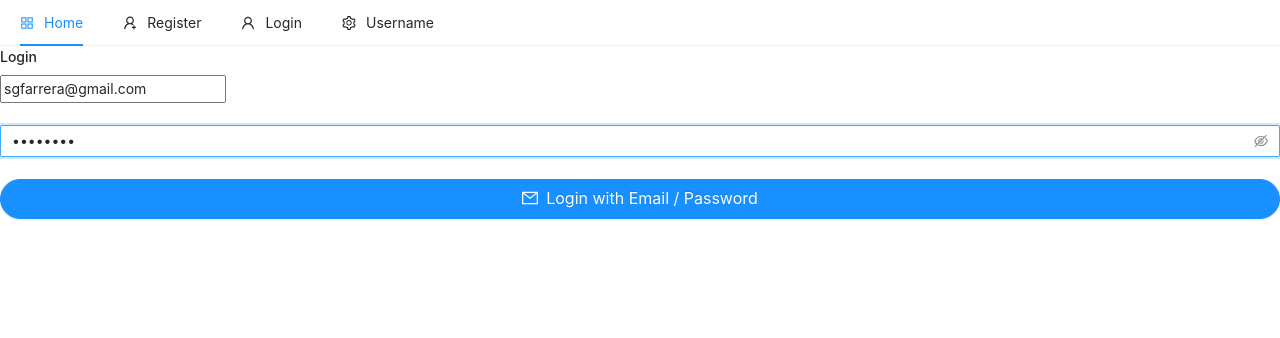
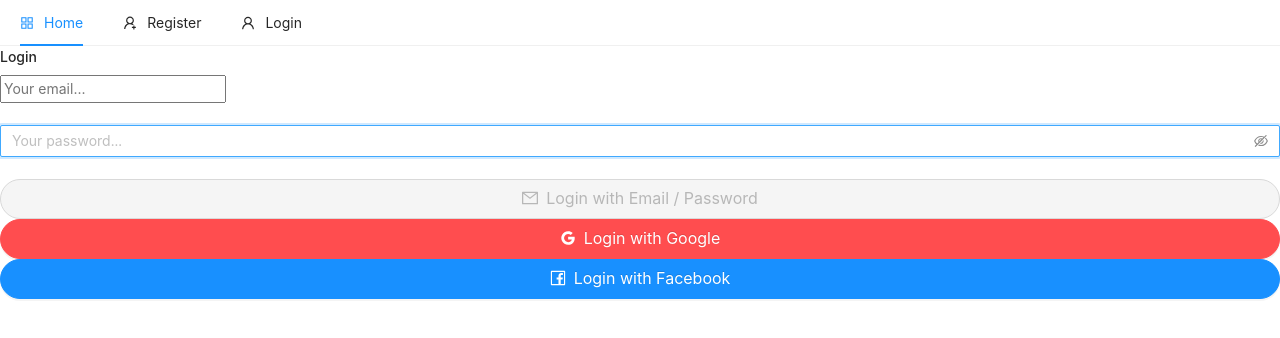
Before and after one commit to SaulAugusto115/MernEcommerce, a React (Create React App) app in the folder client/: page /login in a window 1280 px wide. Shown: the top 338 px of the page. Built offline with nearby package versions, Linux system fonts and the light colour scheme; no server answers.

Commit message:
Login with Google and Facebook and Conditional REndering Added

```diff
--- a/client/src/App.js
+++ b/client/src/App.js
@@ -37,6 +37,7 @@
           type: 'LOGGED_IN_USER',
           payload: {
             email: user.email,
+            displayName:user.displayName,
             token: idTokenResult.token
 
           }
--- a/client/src/components/nav/Header.js
+++ b/client/src/components/nav/Header.js
@@ -3,7 +3,7 @@
 import { AppstoreOutlined, SettingOutlined,UserOutlined,UserAddOutlined, LogoutOutlined } from '@ant-design/icons';
 import {Link} from 'react-router-dom';
 import firebase from 'firebase';
-import {useDispatch} from 'react-redux';
+import {useDispatch, useSelector} from 'react-redux';
 import {useHistory} from 'react-router-dom';
 
 const { SubMenu, Item } = Menu;
@@ -12,6 +12,10 @@
     const [current, setCurrent] = useState('home');
 
     let dispatch = useDispatch();
+
+    let {user} = useSelector((state) => ({...state}))
+
+
     let history = useHistory();
 
     const handleClick = (e) =>{
@@ -34,20 +38,34 @@
         <Menu onClick={handleClick} selectedKeys={[current]} mode="horizontal">
 
         <Item key="home" icon={<AppstoreOutlined />}>
+         {/* <Link to="/">Home - {JSON.stringify(user)}</Link> */}
           <Link to="/">Home</Link>
         </Item>
+
+        {!user && (
 
            <Item key="register" icon={<UserAddOutlined />} className="float-right">
             <Link to="/register">Register</Link>
             </Item>
+
+        )}
+
+       {!user && (
+
 
         <Item key="login" icon={<UserOutlined />} className="float-right">
         <Link to="/login">Login</Link>
         </Item>
 
 
+       )}
 
-        <SubMenu key="SubMenu" icon={<SettingOutlined />} title="Username">
+
+
+        {user && (
+
+
+        <SubMenu key="SubMenu" icon={<SettingOutlined />} title={user.email && user.email.split('@')[0]} className="float-right">
 
         <Item key="setting:1">Option 1</Item>
         <Item key="setting:2">Option 2</Item>
@@ -56,6 +74,11 @@
 
         </SubMenu>
 
+
+        )}
+
+
+
       </Menu>
     );
 };
--- a/client/src/pages/auth/Login.js
+++ b/client/src/pages/auth/Login.js
@@ -1,8 +1,8 @@
 import React,{useState} from 'react';
-import {auth} from '../../firebase';
+import {auth, googleAuthProvider, facebookAuthProvider} from '../../firebase';
 import {toast, ToastContainer} from 'react-toastify';
 import { Input, Space, Button } from 'antd';
-import { EyeInvisibleOutlined, EyeTwoTone,MailOutlined } from '@ant-design/icons';
+import { EyeInvisibleOutlined, EyeTwoTone,MailOutlined,GoogleOutlined,FacebookOutlined } from '@ant-design/icons';
 import {useDispatch} from 'react-redux';
 
 const {Password} = Input;
@@ -10,8 +10,8 @@
 
 const Login = ({history}) =>{
 
-const [email,setEmail] = useState("sgfarrera@gmail.com");
-const [password,setPassword] = useState("12345678");
+const [email,setEmail] = useState("");
+const [password,setPassword] = useState("");
 const [loading,setLoading] = useState(false);
 
 const dispatch = useDispatch();
@@ -34,6 +34,7 @@
         type: "LOGGED_IN_USER",
         payload:{
             email: user.email,
+            displayName: user.displayName,
             token: idTokenResult.token
         }
     });
@@ -48,6 +49,50 @@
  }
 
 };
+
+const googleLogin = async () =>{
+    auth.signInWithPopup(googleAuthProvider)
+    .then( async (result) =>{
+        const {user} = result
+        const idTokenResult = await user.getIdTokenResult()
+
+        dispatch({
+            type: "LOGGED_IN_USER",
+            payload: {
+                email: user.email,
+                token: idTokenResult.token
+            }
+        });
+
+        history.push("/")
+
+    }).catch((error) => {
+        console.log(error)
+        toast.error(error.message)
+    })
+}
+
+
+const facebookLogin = async () =>{
+    auth.signInWithPopup(facebookAuthProvider)
+    .then(async (result) =>{
+        const {user} = result
+        const idTokenResult = await user.getIdTokenResult()
+
+        dispatch({
+            type:"LOGGED_IN_USER",
+            payload:{
+                email: user.email,
+                token: idTokenResult.token
+            }
+        });
+
+        history.push("/")
+    }).catch((error) =>{
+        console.log(error)
+        toast.error(error.message)
+    })
+}
 
 const loginForm = () => <form onSubmit={handleSubmit}>
 
@@ -65,7 +110,7 @@
             type="password"
             className="form-control"
             value={password}
-            placeholder="Enter your password..."
+            placeholder="Your password..."
             iconRender={visible => (visible ? <EyeTwoTone /> : <EyeInvisibleOutlined />)}
             onChange={s => setPassword(s.target.value)}
             autoFocus
@@ -77,7 +122,7 @@
 
 
     <br />
-    <Button onClick={handleSubmit} type="primary" className="mb-3" block shape="round" icon={<MailOutlined />}  size="large" disabled={!email || password.length < 6}>Login with Email / Password</Button>
+    <Button onClick={handleSubmit} type="secondary" className="mb-3" block shape="round" icon={<MailOutlined />}  size="large" disabled={!email || password.length < 6}>Login with Email / Password</Button>
 
 </form>
 
@@ -86,13 +131,18 @@
         <div className="container p-5">
             <div className="row">
                 <div className="col-md-6 offset-md-3">
-                    <h4>
-                        Login
-                    </h4>
+
+                    {loading ? <h4 className="text-danger">Loading...</h4> : <h4>Login</h4> }
 
                     <ToastContainer />
 
                     {loginForm()}
+
+
+
+                    <Button onClick={googleLogin} type="danger" className="mb-3" block shape="round" icon={<GoogleOutlined />}  size="large" >Login with Google</Button>
+
+                    <Button onClick={facebookLogin} type="primary" className="mb-3" block shape="round" icon={<FacebookOutlined />}  size="large" >Login with Facebook</Button>
                 </div>
             </div>
 
```
Lines whose indentation alone changed are shown as unchanged.
